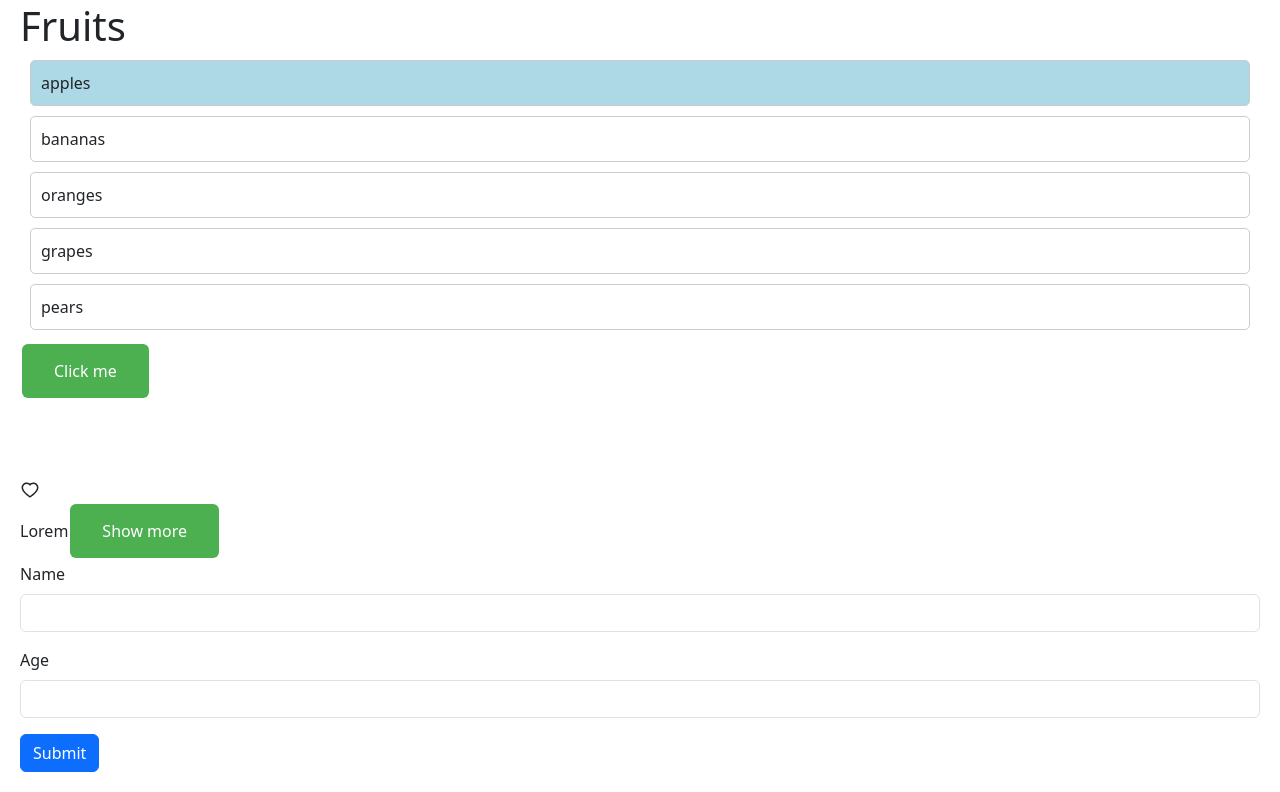
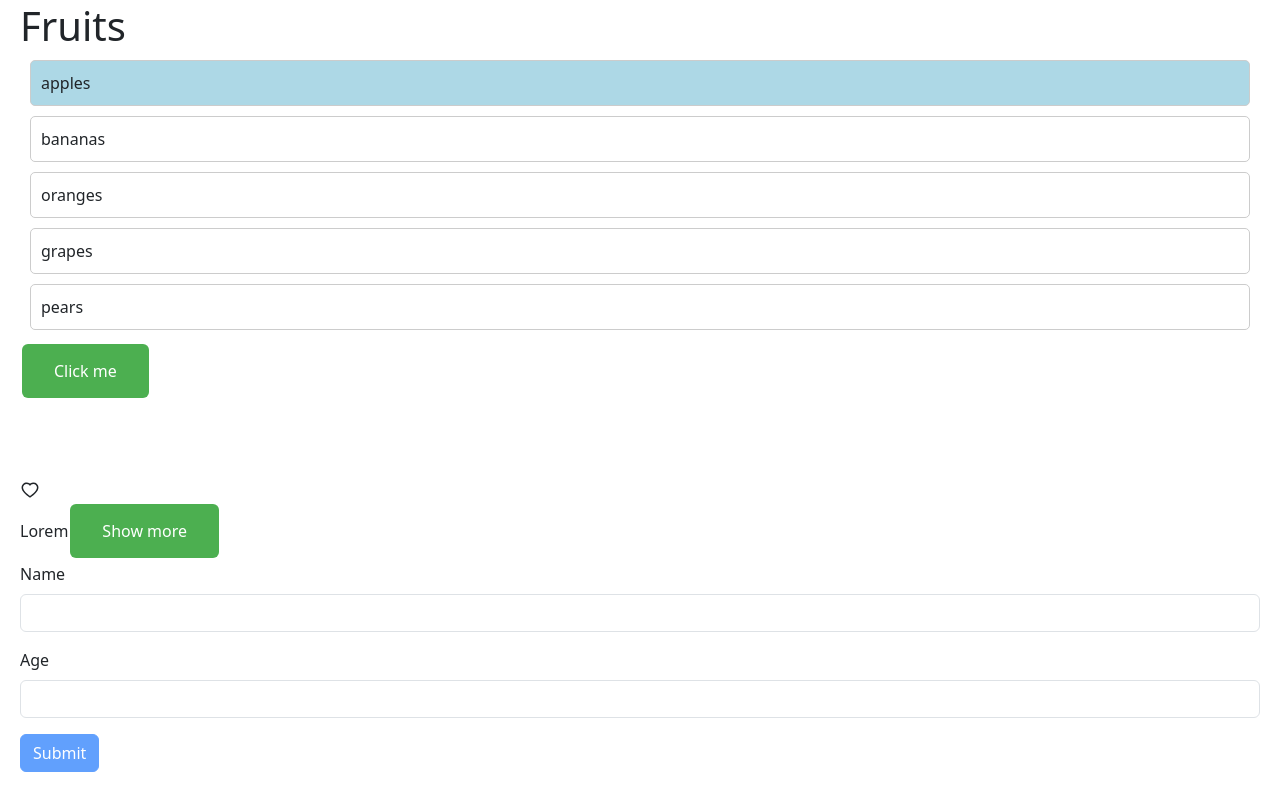
Before and after one commit to tobiasfremming/virtual_library, a React (Vite) app in the folder virtual_library/: page / in a window 1280 px wide. Shown: the part 216-1008 px from the top of the page. Built offline with nearby package versions, Linux system fonts and the light colour scheme.

Commit message:
refactor: Update PersonForm component to disable submit button when form is invalid

```diff
--- a/virtual_library/src/components/Form/PersonForm.tsx
+++ b/virtual_library/src/components/Form/PersonForm.tsx
@@ -28,7 +28,7 @@
   const {
     register,
     handleSubmit,
-    formState: { errors },
+    formState: { errors, isValid },
   } = useForm<FormData>({ resolver: zodResolver(schema) });
 
   // const handleSubmit = (event: React.FormEvent) => {
@@ -77,7 +77,9 @@
         ></input>
         {errors.age && <p className="text-danger">{errors.age.message}</p>}
       </div>
-      <button className="btn btn-primary">Submit</button>
+      <button disabled={!isValid} className="btn btn-primary">
+        Submit
+      </button>
     </form>
   );
 };
```
